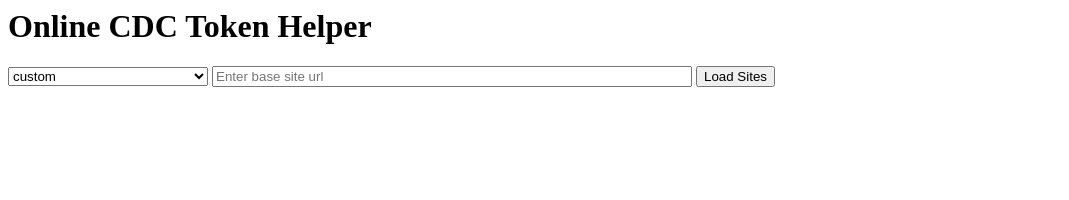
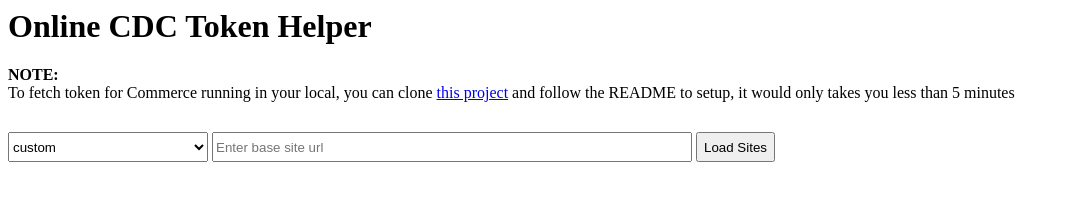
Before and after one commit to vinchen666/cdc-token-helper, a plain HTML site: page index.html in a window 1280 px wide. Shown: the whole page, without its empty margins (0-1069 px from the left). Drawn offline with nearby package versions, Linux system fonts and the light colour scheme.

Commit message:
refine ui

```diff
--- a/index.html
+++ b/index.html
@@ -3,14 +3,23 @@
         <title>CDC Token Helper</title>
         <script src="https://code.jquery.com/jquery-3.7.1.min.js" integrity="sha256-/JqT3SQfawRcv/BIHPThkBvs0OEvtFFmqPF/lYI/Cxo=" crossorigin="anonymous"></script>
         <script src="index.js"></script>
+        <style>
+            .height-normal {
+                height: 30px;
+            }
+        </style>
     </head>
     <body>
         <h1>Online CDC Token Helper</h1>
         <div>
-            <select id="env" style="width: 200px;">
+            <div style="font-weight: bold;">NOTE:</div>
+            <div>To fetch token for Commerce running in your local, you can clone <a href="https://github.tools.sap/I333486/cdc-token-helper-web">this project</a> and follow the README to setup, it would only takes you less than 5 minutes</div>
+        </div>
+        <div style="margin-top: 30px;">
+            <select id="env" style="width: 200px;" class="height-normal">
             </select>
-            <input id="baseSiteUrl" type="text" placeholder="Enter base site url" style="width: 480px;">
-            <button id="loadSites">Load Sites</button>
+            <input id="baseSiteUrl" type="text" placeholder="Enter base site url" style="width: 480px;" class="height-normal">
+            <button id="loadSites" class="height-normal">Load Sites</button>
         </div>
         <div>
             <ul id="sites">
```
